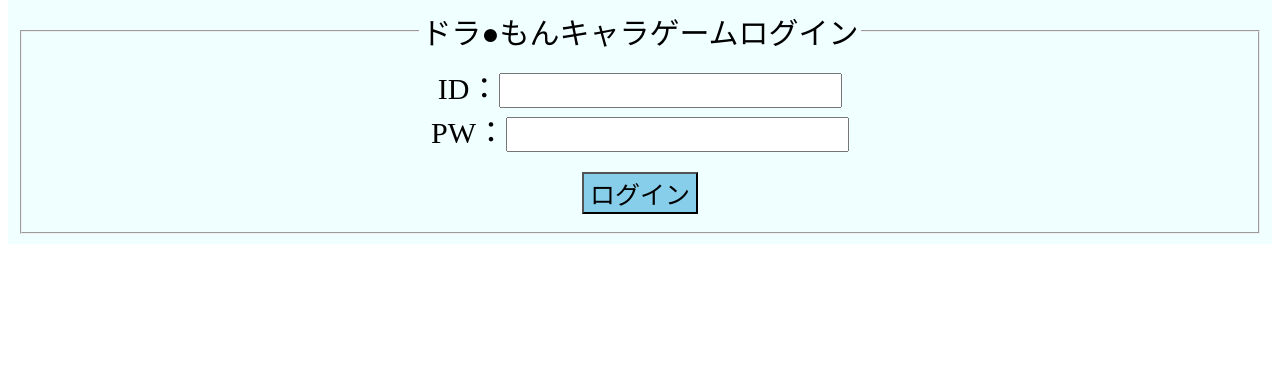
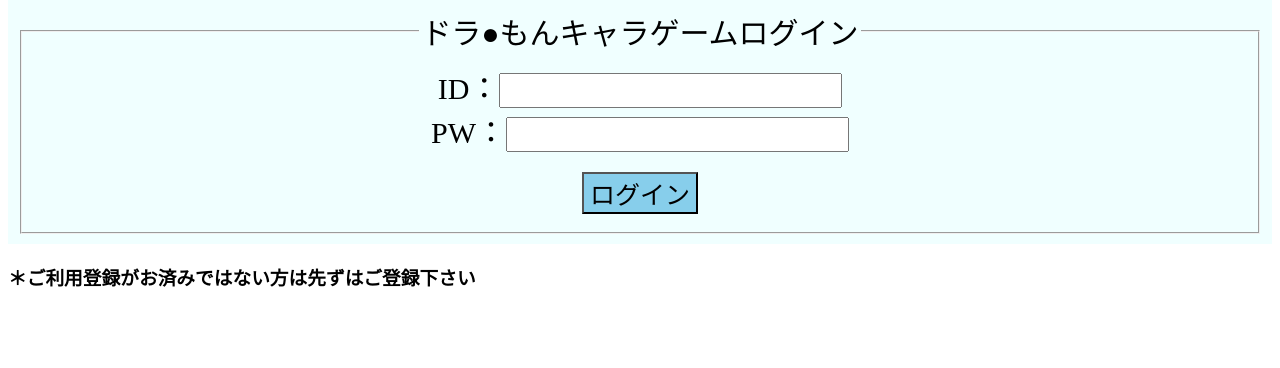
Before and after one commit to RaaanaD/prog, a PHP site: page /login.php in a window 1280 px wide. Shown: the part 78-446 px from the top of the page. Run offline with PHP 8.4, Linux system fonts and the light colour scheme.

Commit message:
Update login.php

```diff
--- a/7回目/login.php
+++ b/7回目/login.php
@@ -32,6 +32,7 @@
      <input type="submit" class="btn" value="ログイン">
     </fieldset>
   </div>
+  <h3>＊ご利用登録がお済みではない方は先ずはご登録下さい</h3>
 </form>
 <!-- Main[End] -->
 
```
